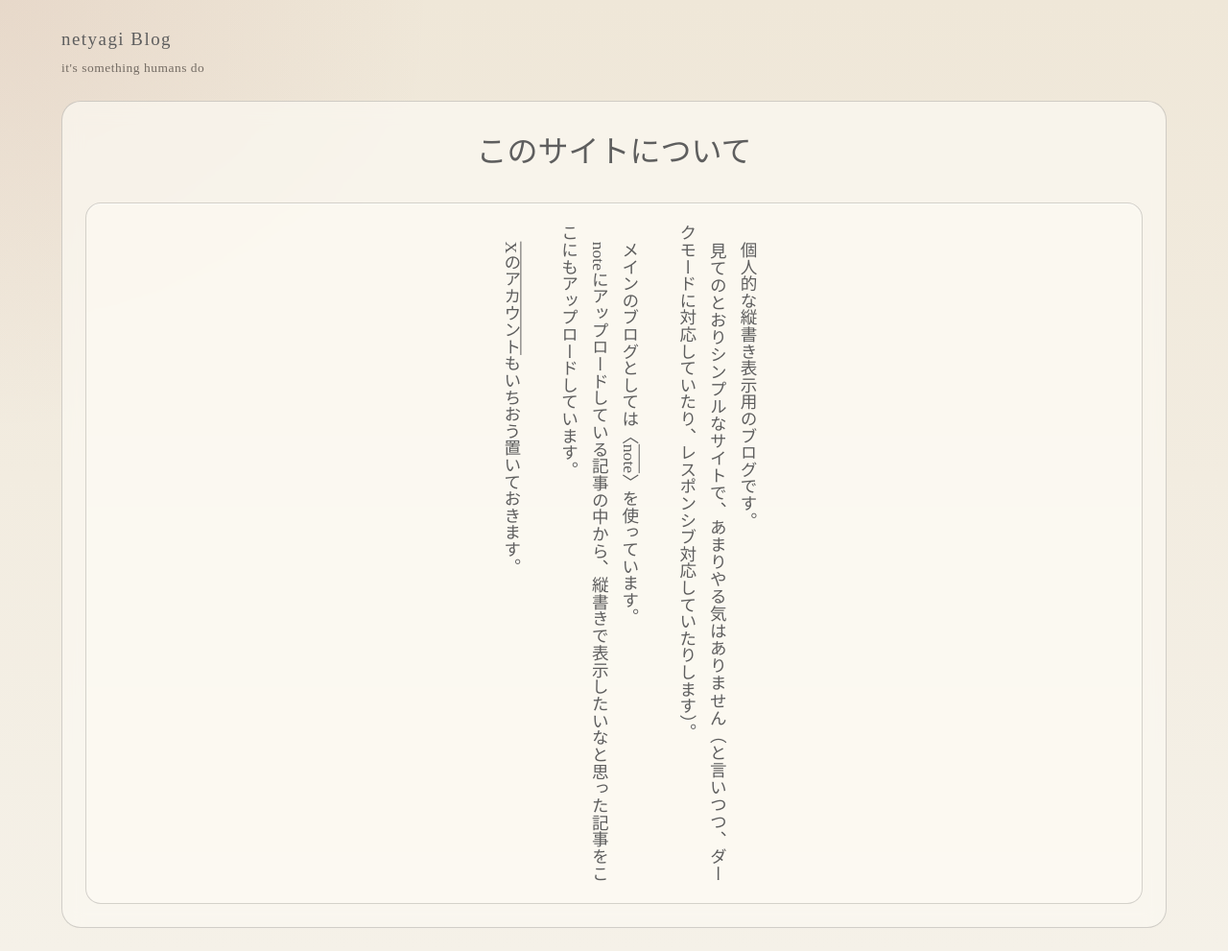
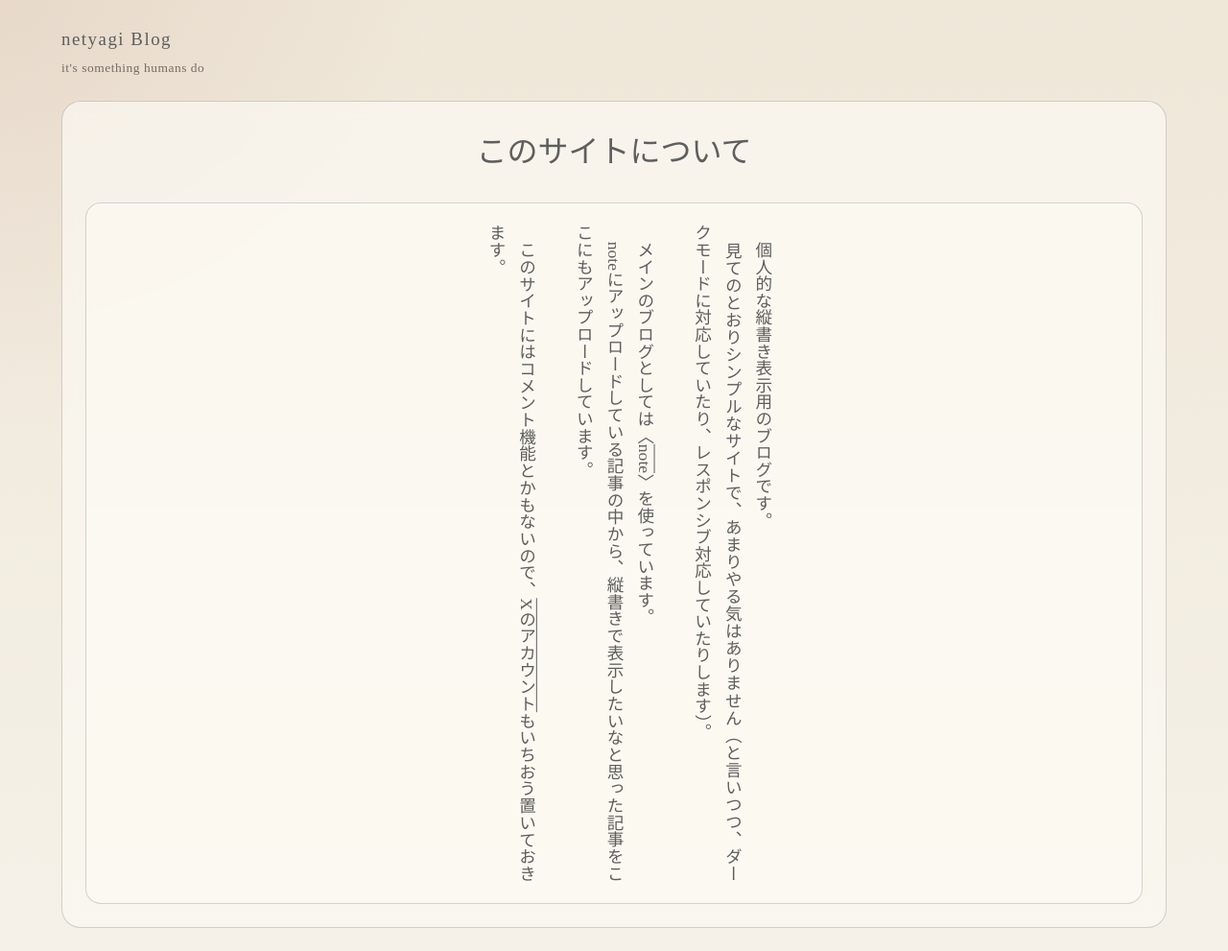
Before and after one commit to netyagi-pages/blog, a Jekyll site: the page built from about.md, in a window 1280 px wide. Shown: the whole page at 96% size. Built offline with Jekyll 4.4.1, drawn with Linux system fonts in a browser that asks for light colours.

Commit message:
changed about.md

```diff
--- a/about.md
+++ b/about.md
@@ -11,4 +11,4 @@ show_date: false
 　メインのブログとしては〈[note](https://note.com/netyagi)〉を使っています。
 　noteにアップロードしている記事の中から、縦書きで表示したいなと思った記事をここにもアップロードしています。
 
-　[Xのアカウント](https://x.com/netyagi)もいちおう置いておきます。
+　このサイトにはコメント機能とかもないので、[Xのアカウント](https://x.com/netyagi)もいちおう置いておきます。
```
